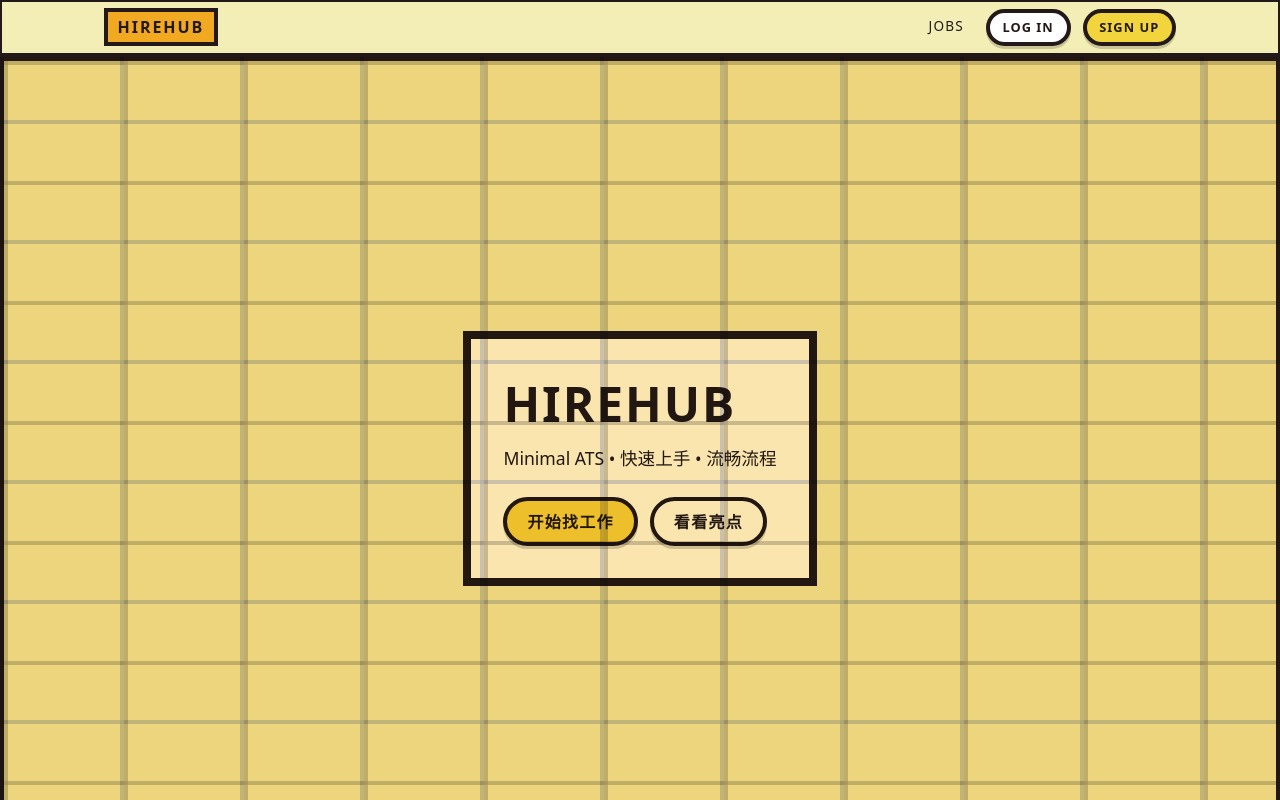
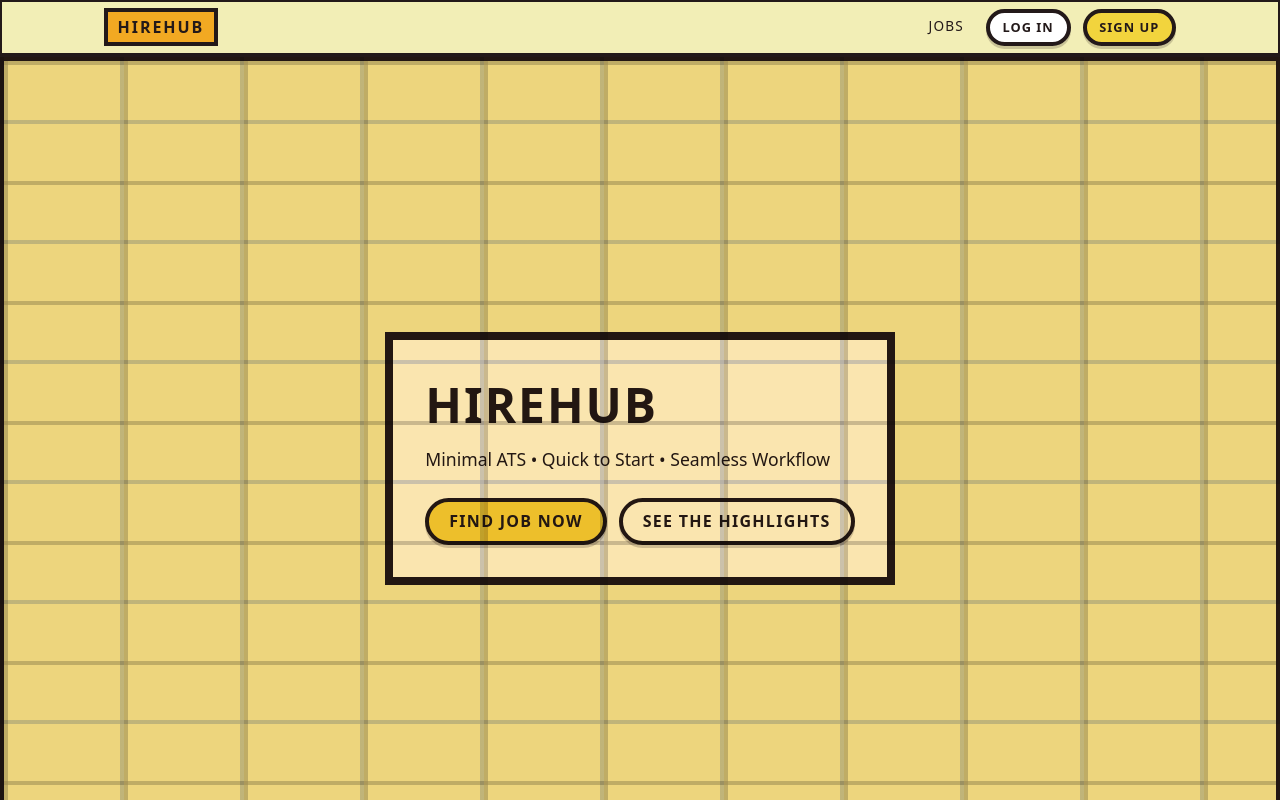
Before and after one commit to Yang-Yanqing/myHireHub-frontEnd, a React (Vite) app: page / in a window 1280 px wide. Shown: the top 800 px of the page. Built offline with nearby package versions, Linux system fonts and the light colour scheme; no server answers.

Commit message:
final check 200

```diff
--- a/src/index.css
+++ b/src/index.css
@@ -1023,6 +1023,25 @@ main > div:only-child {
 
 
 
+
+.home {
+  scroll-behavior: smooth;
+  overscroll-behavior-y: contain;
+}
+
+
+.home .snap {
+  scroll-snap-align: start;
+  scroll-snap-stop: always;
+}
+
+
+html {
+  scroll-behavior: smooth;
+}
+
+
+
 @media (max-width: 900px) {
   .features__layout {
     grid-template-columns: minmax(0, 1fr);
--- a/src/pages/Home.tsx
+++ b/src/pages/Home.tsx
@@ -8,14 +8,14 @@ const Home = () => {
         <div className="hero__content pop-card">
           <h1 className="hero__title">HireHub</h1>
           <p className="hero__subtitle">
-            Minimal ATS • 快速上手 • 流畅流程
+            Minimal ATS • Quick to Start • Seamless Workflow
           </p>
           <div className="hero__cta">
             <Link to="/jobs" className="btn-pop">
-              开始找工作
+              Find Job Now
             </Link>
             <a href="#p2" className="btn-ghost">
-              看看亮点
+              See the Highlights
             </a>
           </div>
         </div>
```
